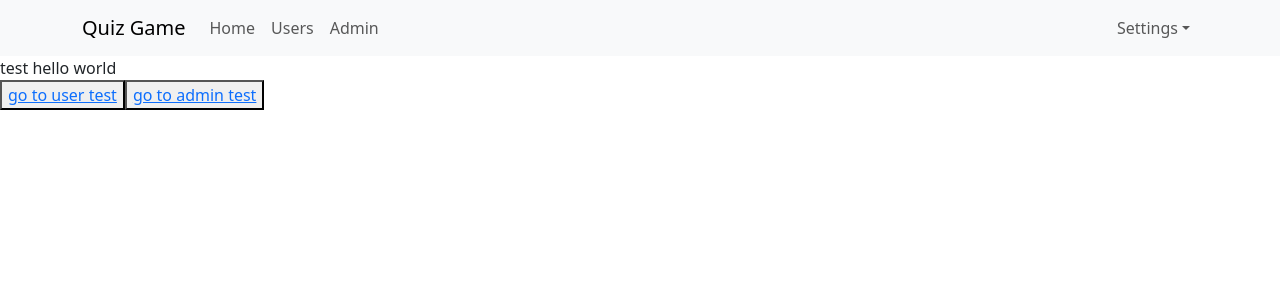
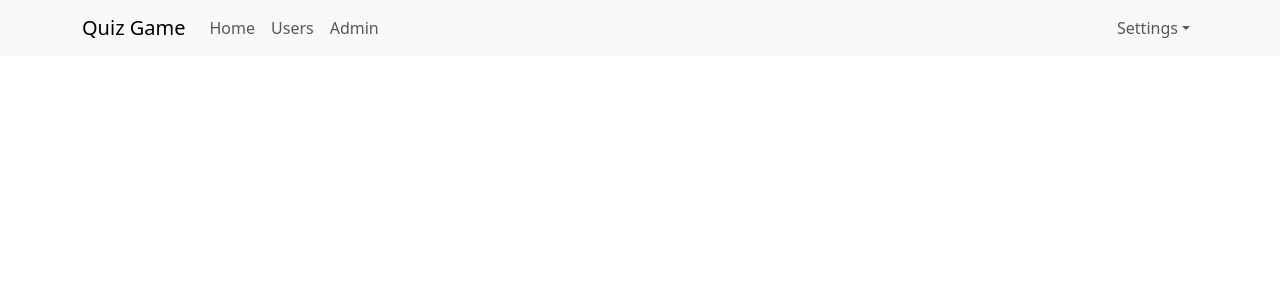
Before and after one commit to BaoBongBong/TestDemo, a React (Create React App) app: page / in a window 1280 px wide. Shown: the top 300 px of the page. Built offline with nearby package versions, Linux system fonts and the light colour scheme.

Commit message:
Nested Route

```diff
--- a/src/App.js
+++ b/src/App.js
@@ -1,20 +1,20 @@
 import './App.scss';
 import Header from './components/Header/Header';
-import { Link } from 'react-router-dom';
+import { Outlet, Link } from 'react-router-dom';
 
 const App = () => {
   return (
     <div className="app-container">
-      <Header />
-      <div>
-        test hello world
-        <div>
-          <button>
-            <Link to="/users">go to user test</Link>
-          </button>
-          <button>
-            <Link to="/admins">go to admin test</Link>
-          </button>
+      <div className='Header-container'>
+
+        <Header />
+      </div>
+      <div className='main-container'>
+        <div className='sidnav-container'>
+
+        </div>
+        <div className='app-content'>
+          <Outlet></Outlet>
         </div>
       </div>
     </div>
--- a/src/index.js
+++ b/src/index.js
@@ -15,9 +15,10 @@
     {/* <React.StrictMode> */}
     <BrowserRouter>
       <Routes>
-        <Route path='/' element={<App />} />
-        <Route path='users' element={<User />} />
-        <Route path='admins' element={<Admin />} />
+        <Route path='/' element={<App />} >
+          <Route path='users' element={<User />} />
+          <Route path='admins' element={<Admin />} />
+        </Route>
       </Routes>
     </BrowserRouter>
     {/* </React.StrictMode> */}
```
